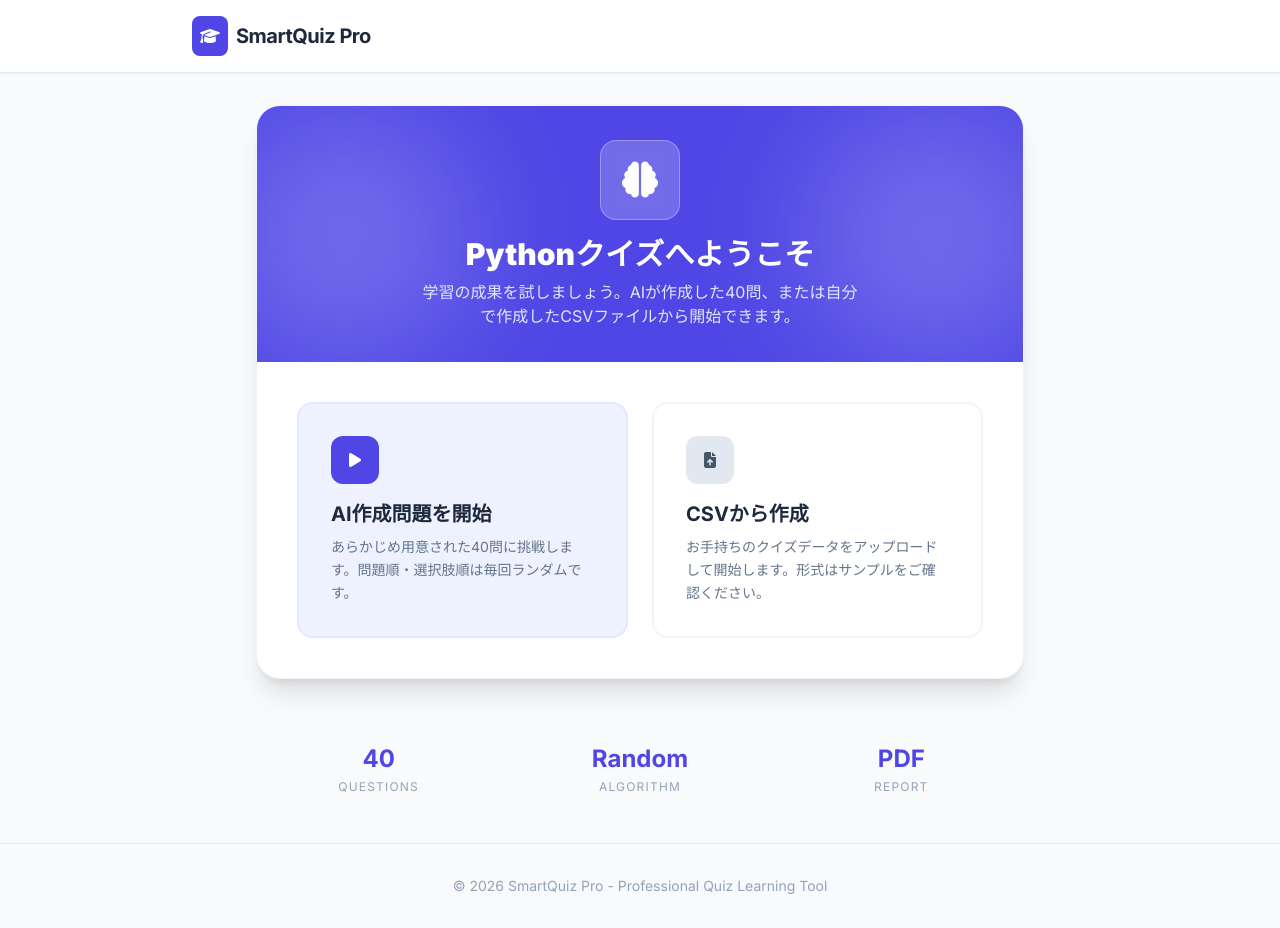
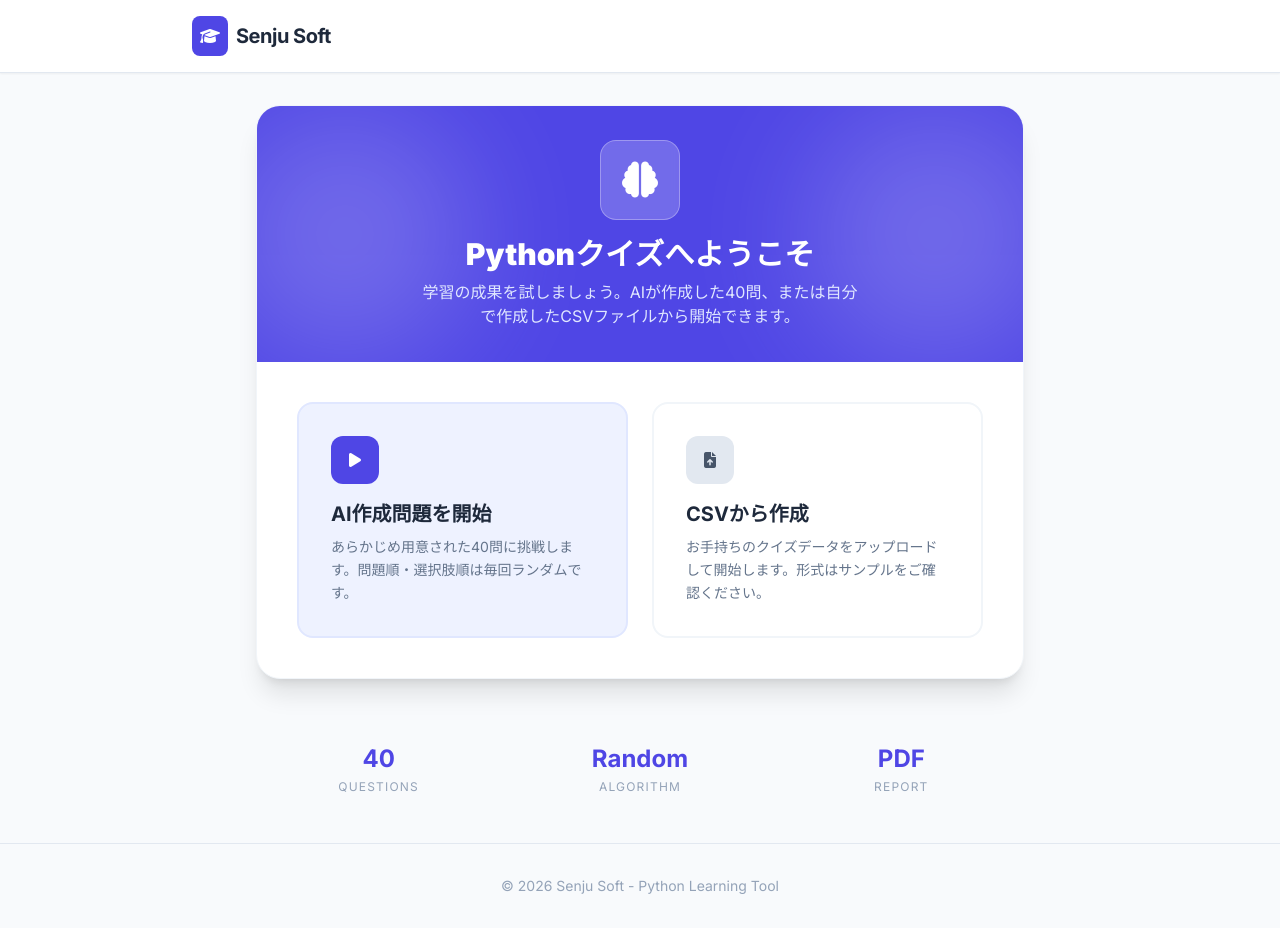
Before and after one commit to githubnishimura/PythonQuiz, a React (Vite) app: page / in a window 1280 px wide. Built offline with nearby package versions, Linux system fonts and the light colour scheme.

Commit message:
update_0206

```diff
--- a/App.tsx
+++ b/App.tsx
@@ -1,4 +1,3 @@
-
 import React, { useState, useCallback } from 'react';
 import { AppState, Question, UserAnswer } from './types';
 import Home from './components/Home';
@@ -113,7 +112,7 @@ const App: React.FC = () => {
             <div className="bg-indigo-600 p-2 rounded-lg group-hover:bg-indigo-700 transition-colors">
               <i className="fas fa-graduation-cap text-white"></i>
             </div>
-            <h1 className="text-xl font-bold text-slate-800 tracking-tight">SmartQuiz Pro</h1>
+            <h1 className="text-xl font-bold text-slate-800 tracking-tight">Senju Soft</h1>
           </button>
           {currentState !== AppState.HOME && (
             <button
@@ -129,7 +128,7 @@ const App: React.FC = () => {
       {/* 印刷用ヘッダー */}
       <div className="print-only p-8 border-b-4 border-slate-800 mb-8 bg-white">
         <h1 className="text-4xl font-black text-slate-900">クイズ学習 実施結果レポート</h1>
-        <p className="text-slate-500 mt-2 font-bold">SmartQuiz Pro - システム生成ドキュメント</p>
+        <p className="text-slate-500 mt-2 font-bold">Senju Soft - システム生成ドキュメント</p>
         <p className="text-slate-400 text-sm">生成日時: {new Date().toLocaleString('ja-JP', { dateStyle: 'long', timeStyle: 'medium' })}</p>
       </div>
 
@@ -160,7 +159,7 @@ const App: React.FC = () => {
       </main>
 
       <footer className="py-8 border-t border-slate-200 text-center text-slate-400 text-sm no-print">
-        &copy; 2026 SmartQuiz Pro - Professional Quiz Learning Tool
+        &copy; 2026 Senju Soft - Python Learning Tool
       </footer>
     </div>
   );
--- a/index.html
+++ b/index.html
@@ -1,4 +1,3 @@
-
 <!DOCTYPE html>
 <html lang="ja">
 <head>
```
Also changed, not shown: 2 other files (tests, documents, lock files or other folders).
